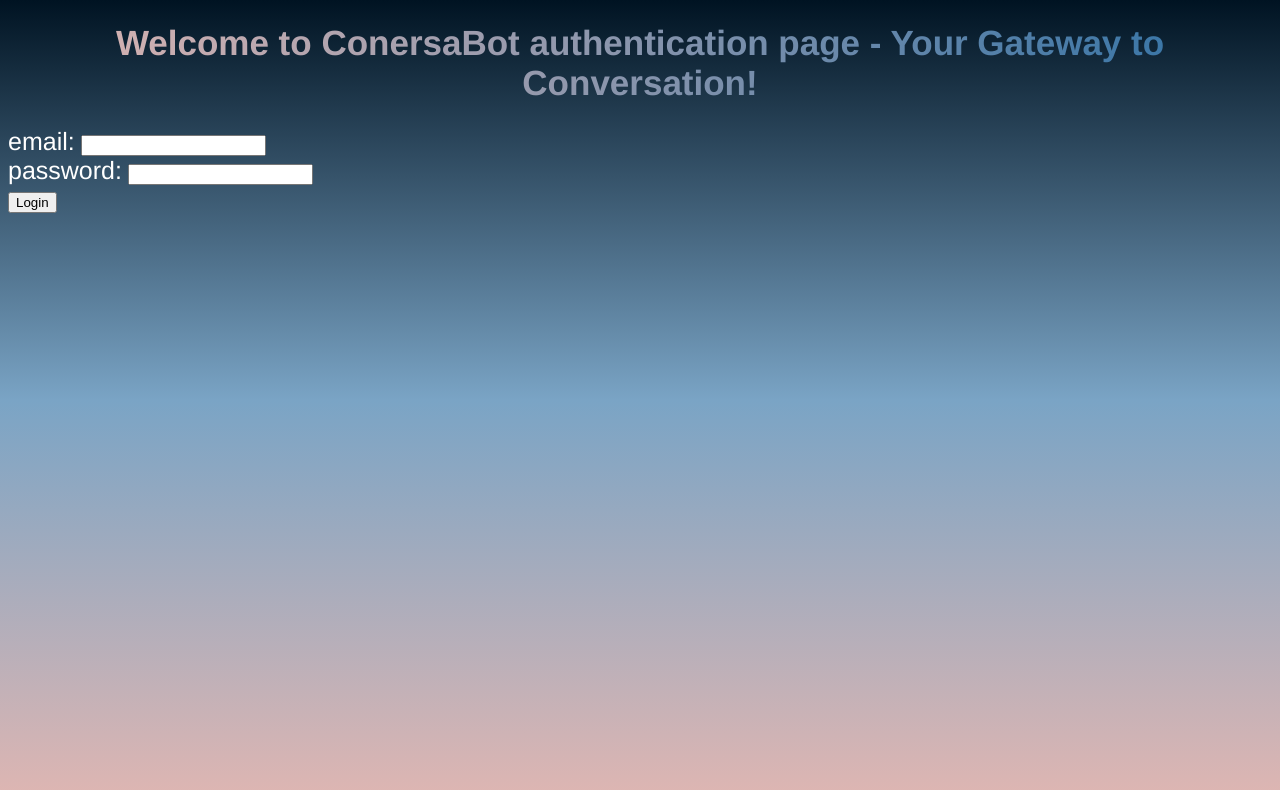
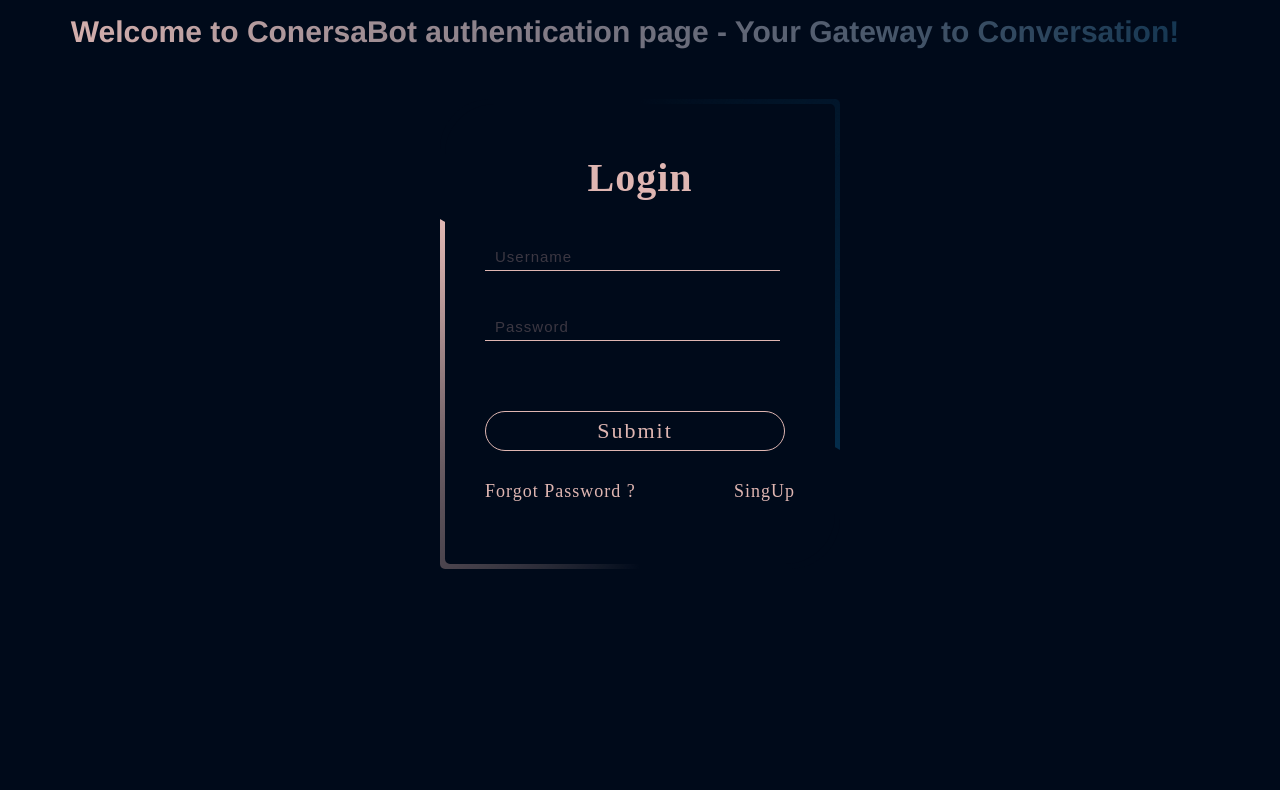
Before and after one commit to kawther-00/chatbot-frontend-web, a plain HTML site: page login.html in a window 1280 px wide. Drawn offline with Linux system fonts and the light colour scheme; a web font is replaced by a local one.

Commit message:
Add files via upload

```diff
--- a/login.html
+++ b/login.html
@@ -5,26 +5,43 @@
     <meta charset="UTF-8">
     <meta name="viewport" content="width=device-width, initial-scale=1.0">
     <title>Conversa Login</title>
+    <link rel="stylesheet" href="style.css">
+</head>
+<body class="login">
+   <div class="contiener1"> <h1>
+    Welcome to ConersaBot authentication page - Your Gateway to Conversation!</h1></div>
+ <div class="contiener2">
+    <div class="login_form_container">
+      <div class="login_form">
+        <h2>Login</h2>
+        <div class="input_group">
 
-</head>
-<body style="background-image: linear-gradient(to top,  #dfb6b2,#7aa4c5, #001322 );
-background-repeat: no-repeat;
-background-attachment: fixed;
-background-size: cover;">
-    <h1 style="font-size: 35px; background: linear-gradient(to right, #DFB6B2, #2d71a6);
-    -webkit-background-clip: text;
-    -webkit-text-fill-color: transparent;
-    text-align: center;
-    font-family: 'Franklin Gothic Medium', 'Arial Narrow', Arial, sans-serif;">
-    Welcome to ConersaBot authentication page - Your Gateway to Conversation!</h1>
-<form action="chat.html" method="post" style="font-size: 25px;">
-    <label style="color: white; font-family: 'Franklin Gothic Medium', 'Arial Narrow', Arial, sans-serif;" for="em">email:</label>
-    <input type="email" id="em" name="em"> <br>
-    <label style="color: white; font-family: 'Franklin Gothic Medium', 'Arial Narrow', Arial, sans-serif;" for="psw">password:</label>
-    <input type="password" id="psw" name="psw"> <br>
-  <input type="submit" value="Login">
-</form>
+          <input
+            type="text"
+            placeholder="Username"
+            class="input_text"
+            autocomplete="off"
+          />
+        </div>
+        <div class="input_group">
 
+          <input
+            type="password"
+            placeholder="Password"
+            class="input_text"
+            autocomplete="off"
+          />
+        </div>
+        <div class="button_group" id="login_button">
+          <a href="chat.html">Submit</a>
+        </div>
+        <div class="fotter">
+          <a>Forgot Password ?</a>
+          <a>SingUp</a>
+        </div>
+      </div>
+    </div>
+    </div>
 
 </body>
 
--- /dev/null
+++ b/style.css
@@ -0,0 +1,270 @@
+@import url('https://fonts.googleapis.com/css2?family=Barrio&family=Bebas+Neue&family=Bevan&family=Great+Vibes&family=Indie+Flower&family=Rubik+Iso&display=swap');
+ * {
+        padding: 0;
+        margin: 0;
+        box-sizing: border-box;
+    }
+.index{
+    background-image: url(o.jpeg) ;
+    background-repeat: no-repeat;
+    background-attachment: fixed;
+    background-size: cover;
+    font-family: sans-serif;
+  }
+  .navbar{
+    background-color: rgba(235, 189, 166, 0.066) ;
+    font-size: 130%;
+    display: flex;
+    justify-content: center;
+    justify-content: space-between;
+    padding: 20px;
+  }
+  .navbar .main-menu {
+    display: flex;
+    list-style: none;
+}
+.logo {
+font-family: Rubik Iso;
+}
+li , .logo {
+  display: inline-block;
+  padding: 10px 30px ;
+}
+ .main-menu li a , .logo a  {
+  position: relative;
+  display: block;
+  font-weight: bold;
+  color: rgb(115, 194, 247);
+  text-decoration: none;
+}
+
+.list-items a:before,
+.list-items a:after {
+    content: '';
+    position: absolute;
+    width: 0%;
+    height: 2px;
+    bottom: -2px;
+
+}
+
+.list-items a:after {
+    right: 0;
+    background: #DFB6B2;
+    transition: width 0.8s cubic-bezier(0.22, 0.61, 0.36, 1);
+}
+
+.list-items a:hover:before {
+    background: #DFB6B2;
+    width: 100%;
+    transition: width 0.5s cubic-bezier(0.22, 0.61, 0.36, 1);
+}
+
+.list-items a:hover:after {
+    background: transparent;
+    width: 100%;
+    transition: 0s;
+}
+  .head{
+    background: linear-gradient(to right,rgb(219, 140, 114), rgb(15, 142, 206));
+    -webkit-background-clip: text;
+    -webkit-text-fill-color: transparent;
+    text-align: center;
+    font-size: 65px;
+}
+.slogan{
+    text-align: center;
+    margin-top: 2%;
+    background: linear-gradient(to right, #e3e8ec,#7ab8e8);
+    -webkit-background-clip: text;
+    -webkit-text-fill-color: transparent;
+    font-size: 35px;
+}
+.container {
+  display: flex;
+  justify-content: center;
+  align-items: center;
+  height: 50vh;
+}
+
+.btn {
+  background-color: #3498db44;
+  color: rgb(207, 142, 142);
+  text-decoration: none;
+  width: 250px;
+	height: 70px;
+  display: flex;
+	justify-content: center;
+	align-items: center;
+  background: rgba(255, 255, 255, 0.05);
+	box-shadow: 0 15px 15px rgba(0, 0, 0, 0.3);
+	border-bottom: 1px solid rgba(255, 255, 255, 0.1);
+	border-top: 1px solid rgba(255, 255, 255, 0.1);
+	border-radius: 30px;
+	padding: 10px;
+	letter-spacing: 1px;
+	text-decoration: none;
+	overflow: hidden;
+	color: rgb(237, 174, 174);
+	font-weight: 400px;
+	transition: 0.5s;
+	backdrop-filter: blur(15px);
+}
+.btn:hover {
+  box-shadow: rgba(245, 4, 4, 0.5) 0 1px 30px;
+  transition-duration: .1s;
+}
+
+
+.login{
+  width: 100%;
+  height: 100%;
+  background-color:rgb(0, 10, 26) ;
+}
+
+.contiener1{
+  font-size: 15px;
+  display: flex;
+  align-items: center;
+  justify-content: center;
+  padding-right: 30px;
+  margin-top: 15px;
+  background: linear-gradient(to right, #DFB6B2, #042c4a);
+  -webkit-background-clip: text;
+  -webkit-text-fill-color: transparent;
+  font-family: 'Franklin Gothic Medium', 'Arial Narrow', Arial, sans-serif;
+}
+.contiener2{
+  display: flex;
+  justify-content: center;
+  align-items: center;
+  letter-spacing: 1px;
+}
+.login_form_container{
+    position: relative;
+    width: 400px;
+    height: 470px;
+    max-width: 400px;
+    max-height: 470px;
+    background: rgb(0, 10, 26);
+    border-radius: 50px 5px;
+    display: flex;
+    align-items: center;
+    justify-content: center;
+    overflow: hidden;
+    margin-top: 50px;
+}
+.login_form_container::before{
+
+    position: absolute;
+    width: 170%;
+    height: 170%;
+    content: '';
+    background-image: conic-gradient(transparent, transparent, transparent, #DFB6B2);
+    animation: rotate_border 6s linear infinite;
+
+}
+.login_form_container::after{
+
+    position: absolute;
+    width: 170%;
+    height: 170%;
+    content: '';
+    background-image: conic-gradient(transparent, transparent, transparent, #042c4a);
+    animation: rotate_border 6s linear infinite;
+    animation-delay: -3s;
+}
+@keyframes rotate_border{
+    0%{
+        transform: rotate(0deg);
+    }
+    100%{
+        transform: rotate(360deg);
+    }
+}
+.login_form{
+    position: absolute;
+    content: '';
+    background-color: rgb(0, 10, 26);
+    border-radius: 50px 5px;
+    inset: 5px;
+    padding: 50px 40px;
+    z-index: 10;
+    color: #DFB6B2;
+
+}
+h2{
+    font-size: 40px;
+    font-weight: 600;
+    text-align: center;
+}
+.input_group{
+    margin-top: 40px;
+    position:relative;
+    display:flex;
+    align-items: center;
+    justify-content: start;
+}
+.input_text{
+    width: 95%;
+    height: 30px;
+    background: transparent;
+    border: none;
+    outline: none;
+    border-bottom: 1px solid #DFB6B2;
+    font-size: 20px;
+    padding-left: 10px;
+    color: #DFB6B2;
+
+}
+::placeholder{
+    font-size: 15px;
+    color: #dfb6b243;
+    letter-spacing: 1px;
+
+}
+.fa{
+    font-size: 20px;
+
+}
+#login_button{
+    position: relative;
+    width: 300px;
+    height: 40px;
+    transition: 1s;
+    margin-top: 70px;
+
+
+}
+#login_button a{
+    position: absolute;
+    width: 100%;
+    height: 100%;
+    text-decoration: none;
+    color: #DFB6B2;
+    z-index: 10;
+    cursor: pointer;
+    font-size: 22px;
+    letter-spacing: 2px;
+    border: 1px solid #DFB6B2;
+    border-radius: 50px;
+    background-color: rgb(0, 10, 26);
+    display: flex;
+    justify-content: center;
+    align-items: center;
+}
+.fotter {
+    margin-top: 30px;
+    display: flex;
+    justify-content: space-between;
+
+}
+.fotter a{
+    text-decoration: none;
+    cursor: pointer;
+    font-size: 18px;
+}
+.glowIcon {
+    text-shadow: 0 0 10px #DFB6B2;
+
+}
```
Also changed, not shown: chat.html (+2 -2 lines), index.html (+20 -41 lines), o.jpeg (added).
